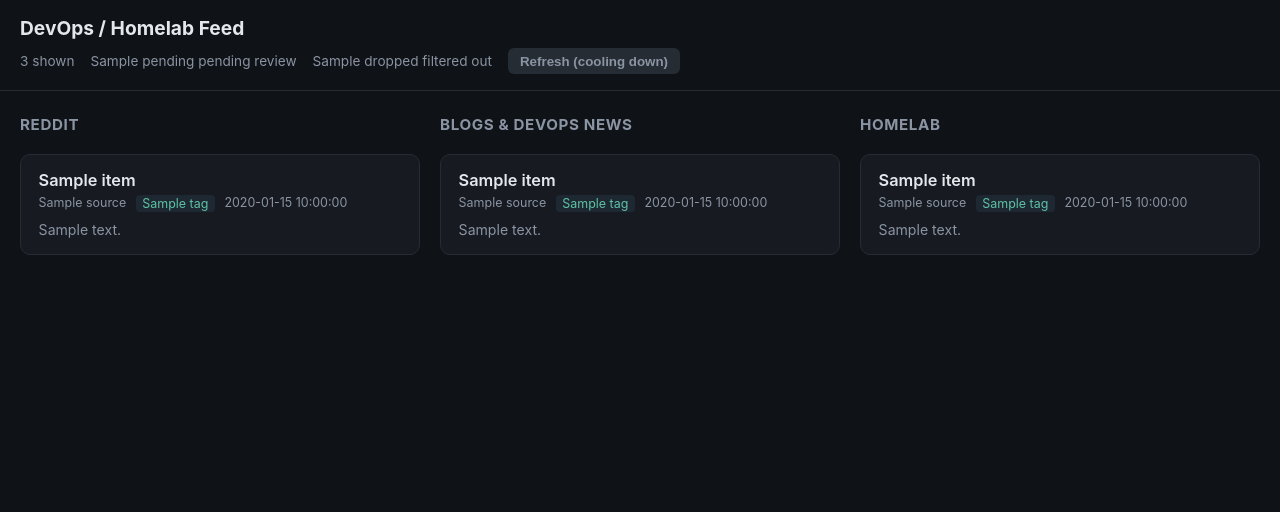
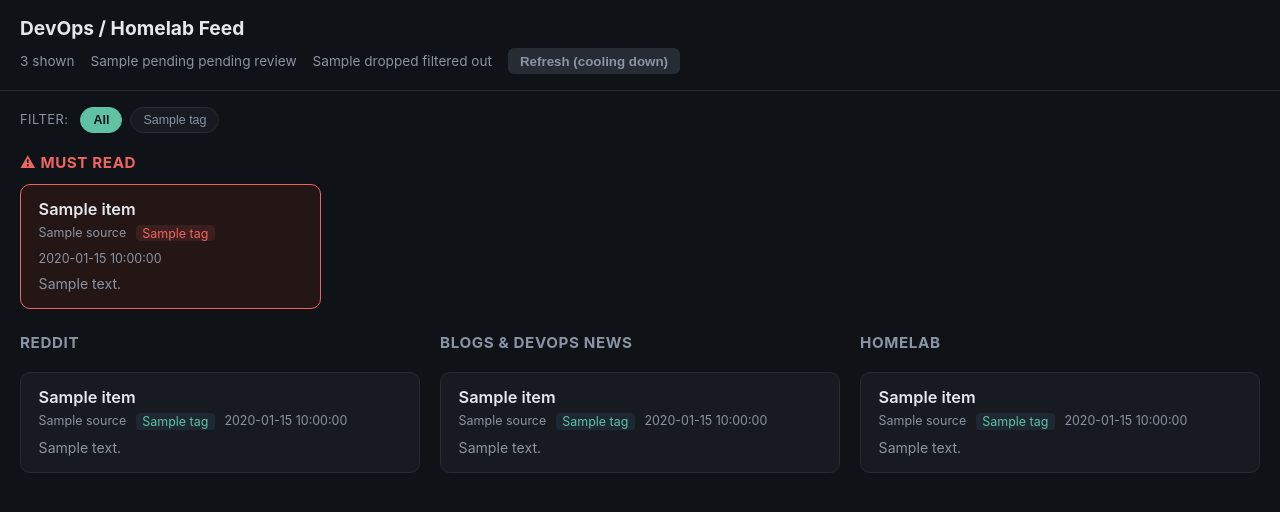
Before and after one commit to Revanito/devops-feed-curator, a FastAPI app: template app/templates/index.html in a window 1280 px wide. Shown: the top 512 px of the page. Run offline with FastAPI, Linux system fonts and the light colour scheme; the template is opened without the code that fills it: most values are stand-ins (such as "Sample title", 1, 10 or a date in 2020); parts of the project's set-up code (start-up, migrations or seed data) failed here and were passed over.

Commit message:
Broaden scope to IT-world news, add Must Read banner and tag filter
- sources.yaml: add BleepingComputer, The Register, Krebs on Security,
  SANS ISC, Microsoft Security Blog for admin-relevant IT news.
- classifier.py: keep major vendor/outage/security news (Microsoft,
  outages, breaches, big CVEs) alongside the existing homelab/DevOps
  scope; classifier now also flags rare, broadly-impactful incidents
  as critical (CrowdStrike-style outages, actively-exploited zero-days).
- db.py: add a critical column with a self-running migration so
  existing deployments upgrade cleanly with no manual steps.
- main.py/templates: surface critical items in a Must Read banner
  above the three columns, and add a client-side tag filter bar
  (multi-select pill buttons, no server round-trip).

```diff
--- a/app/classifier.py
+++ b/app/classifier.py
@@ -11,19 +11,32 @@ _TIMEOUT = httpx.Timeout(60.0)
 
 _SYSTEM_PROMPT = """You are a content filter for a personal IT/DevOps/homelab news feed.
 
-KEEP items that are substantively about: self-hosting, homelab builds, Docker/Kubernetes/containers,
-DevOps tooling and practices, CI/CD, Linux/sysadmin, networking, storage/NAS, observability,
-infrastructure-as-code, open-source server software, cloud/on-prem infra, security/hardening for the above.
+KEEP items that are substantively about:
+- self-hosting, homelab builds, Docker/Kubernetes/containers, DevOps tooling and practices, CI/CD,
+  Linux/sysadmin, networking, storage/NAS, observability, infrastructure-as-code, open-source server
+  software, cloud/on-prem infra, security/hardening for the above.
+- IT-admin-relevant world news: major vendor announcements and outages affecting sysadmins (Microsoft,
+  Windows Server, Active Directory, Entra ID/Azure, VMware/Broadcom, Google Workspace, AWS/Azure/GCP
+  outages), security incidents and breaches with operational impact (CrowdStrike-style outages, major
+  CVEs, ransomware campaigns, supply-chain compromises), and significant open-source/infra project news
+  (major CVEs or releases in Linux, nginx, OpenSSL, systemd, Docker, Kubernetes, etc).
 
 DROP items that are: "look at this deal / buy this laptop/GPU/router for $X" posts, product marketing
 or affiliate content, hardware reviews unrelated to running services (phones, consumer gadgets), memes,
-"what should I buy" / shopping-advice threads, off-topic career/salary chat, general tech news with no
-IT/DevOps/homelab substance, politics, and low-effort "look what I got in the mail" posts even if the
-item pictured is a server (no operational content).
+"what should I buy" / shopping-advice threads, off-topic career/salary chat, generic consumer tech news
+with no admin/operational substance (phone launches, gaming hardware, app store news), politics unrelated
+to IT operations, and low-effort "look what I got in the mail" posts even if the item pictured is a
+server (no operational content).
+
+Also flag "critical": true for items describing a major ongoing or recent incident with broad real-world
+impact that a sysadmin would want to know about immediately - widespread outages (cloud providers, major
+SaaS, CrowdStrike-style crashes), actively-exploited zero-days, major ransomware/breach events, or
+similarly big operational news. This should be rare - most kept items are critical: false. Routine
+releases, blog posts, and "how I built X" posts are never critical.
 
 Given a numbered list of items (title + short summary), respond with ONLY a JSON array, one object per
 item, in the same order, each shaped exactly like:
-{"i": <item number>, "keep": true|false, "tag": "<one short lowercase topic tag, e.g. docker, kubernetes, homelab, networking, storage, security, ci-cd, linux, news>"}
+{"i": <item number>, "keep": true|false, "critical": true|false, "tag": "<one short lowercase topic tag, e.g. docker, kubernetes, homelab, networking, storage, security, ci-cd, linux, microsoft, outage, news>"}
 
 No prose, no markdown fences, just the JSON array.
 """
@@ -37,7 +50,7 @@ def _build_user_prompt(batch: list) -> str:
     return "\n".join(lines)
 
 
-async def classify_batch(batch: list) -> dict[str, tuple[bool, str]]:
+async def classify_batch(batch: list) -> dict[str, tuple[bool, str, bool]]:
     if not batch:
         return {}
 
@@ -82,6 +95,7 @@ async def classify_batch(batch: list) -> dict[str, tuple[bool, str]]:
             continue
         item_id = batch[idx - 1]["id"]
         keep = bool(entry.get("keep", False))
+        critical = bool(entry.get("critical", False))
         tag = str(entry.get("tag", ""))[:30]
-        results[item_id] = (keep, tag)
+        results[item_id] = (keep, tag, critical)
     return results
--- a/app/db.py
+++ b/app/db.py
@@ -15,10 +15,17 @@ CREATE TABLE IF NOT EXISTS items (
     seen_at TEXT NOT NULL,
     classified INTEGER NOT NULL DEFAULT 0,
     keep INTEGER,
-    tag TEXT
+    tag TEXT,
+    critical INTEGER NOT NULL DEFAULT 0
 );
 CREATE INDEX IF NOT EXISTS idx_items_keep_published ON items (keep, published);
 """
+
+
+def _migrate(conn: sqlite3.Connection) -> None:
+    columns = {row["name"] for row in conn.execute("PRAGMA table_info(items)")}
+    if "critical" not in columns:
+        conn.execute("ALTER TABLE items ADD COLUMN critical INTEGER NOT NULL DEFAULT 0")
 
 
 @contextmanager
@@ -35,6 +42,7 @@ def get_conn():
 def init_db() -> None:
     with get_conn() as conn:
         conn.executescript(_SCHEMA)
+        _migrate(conn)
 
 
 def insert_new_items(items: list[dict]) -> int:
@@ -60,12 +68,12 @@ def get_unclassified(limit: int) -> list[sqlite3.Row]:
         ).fetchall()
 
 
-def apply_classifications(results: dict[str, tuple[bool, str]]) -> None:
+def apply_classifications(results: dict[str, tuple[bool, str, bool]]) -> None:
     with get_conn() as conn:
-        for item_id, (keep, tag) in results.items():
+        for item_id, (keep, tag, critical) in results.items():
             conn.execute(
-                "UPDATE items SET classified = 1, keep = ?, tag = ? WHERE id = ?",
-                (1 if keep else 0, tag, item_id),
+                "UPDATE items SET classified = 1, keep = ?, tag = ?, critical = ? WHERE id = ?",
+                (1 if keep else 0, tag, 1 if critical else 0, item_id),
             )
 
 
--- a/app/main.py
+++ b/app/main.py
@@ -81,8 +81,11 @@ def index(request: Request):
     items = db.get_curated(limit=300)
     stats = db.counts()
     reddit_items, blog_items, homelab_items = _split_columns(items)
+    must_read_items = [item for item in items if item["critical"]][:8]
+    all_tags = sorted({(item["tag"] or "").lower() for item in items if item["tag"]})
     return templates.TemplateResponse("index.html", {
         "request": request, "stats": stats, "refresh_available": _refresh_available(),
+        "must_read_items": must_read_items, "all_tags": all_tags,
         "reddit_items": reddit_items, "blog_items": blog_items, "homelab_items": homelab_items,
     })
 
--- a/app/static/style.css
+++ b/app/static/style.css
@@ -6,6 +6,8 @@
   --text: #e4e7eb;
   --muted: #8a94a3;
   --accent: #5ec2a3;
+  --critical: #ef6461;
+  --critical-bg: #241615;
 }
 
 * { box-sizing: border-box; }
@@ -56,6 +58,79 @@ header h1 {
   background: var(--border);
   color: var(--muted);
   cursor: not-allowed;
+}
+
+.filter-bar {
+  max-width: 1440px;
+  margin: 0 auto;
+  padding: 1rem 1.25rem 0;
+  display: flex;
+  align-items: center;
+  flex-wrap: wrap;
+  gap: 0.5rem;
+}
+
+.filter-label {
+  color: var(--muted);
+  font-size: 0.8rem;
+  text-transform: uppercase;
+  letter-spacing: 0.04em;
+  margin-right: 0.25rem;
+}
+
+.filter-tag {
+  background: var(--card);
+  border: 1px solid var(--border);
+  color: var(--muted);
+  border-radius: 999px;
+  padding: 0.3rem 0.75rem;
+  font-size: 0.78rem;
+  cursor: pointer;
+  transition: border-color 0.15s ease, color 0.15s ease;
+}
+
+.filter-tag:hover {
+  border-color: var(--accent);
+  color: var(--text);
+}
+
+.filter-tag.active {
+  background: var(--accent);
+  border-color: var(--accent);
+  color: #0f1216;
+  font-weight: 600;
+}
+
+.must-read-section {
+  max-width: 1440px;
+  margin: 0 auto;
+  padding: 1.25rem 1.25rem 0;
+}
+
+.must-read-section h2 {
+  margin: 0 0 0.75rem;
+  font-size: 0.95rem;
+  text-transform: uppercase;
+  letter-spacing: 0.04em;
+  color: var(--critical);
+}
+
+.must-read-grid {
+  display: grid;
+  grid-template-columns: repeat(auto-fill, minmax(280px, 1fr));
+  gap: 0.75rem;
+}
+
+.card.must-read {
+  background: var(--critical-bg);
+  border-color: var(--critical);
+}
+
+.card.must-read .title:hover { color: var(--critical); }
+
+.card.must-read .tag {
+  background: #3a1f1e;
+  color: var(--critical);
 }
 
 main.columns {
--- a/app/templates/index.html
+++ b/app/templates/index.html
@@ -21,8 +21,8 @@
   </div>
 </header>
 
-{% macro card(item) %}
-  <article class="card">
+{% macro card(item, must_read=false) %}
+  <article class="card{{ ' must-read' if must_read else '' }}" data-tag="{{ (item.tag or '')|lower }}">
     <a class="title" href="{{ item.link }}" target="_blank" rel="noopener">{{ item.title }}</a>
     <div class="meta">
       <span class="source">{{ item.source }}</span>
@@ -32,6 +32,25 @@
     {% if item.summary %}<p class="summary">{{ item.summary|striptags }}</p>{% endif %}
   </article>
 {% endmacro %}
+
+{% if all_tags %}
+<div class="filter-bar">
+  <span class="filter-label">Filter:</span>
+  <button type="button" class="filter-tag active" data-filter-tag="">All</button>
+  {% for tag in all_tags %}
+  <button type="button" class="filter-tag" data-filter-tag="{{ tag }}">{{ tag }}</button>
+  {% endfor %}
+</div>
+{% endif %}
+
+{% if must_read_items %}
+<section class="must-read-section">
+  <h2>⚠ Must Read</h2>
+  <div class="must-read-grid">
+    {% for item in must_read_items %}{{ card(item, must_read=true) }}{% endfor %}
+  </div>
+</section>
+{% endif %}
 
 <main class="columns">
   <section class="column">
@@ -52,5 +71,38 @@
     {% for item in homelab_items %}{{ card(item) }}{% endfor %}
   </section>
 </main>
+
+<script>
+  (function () {
+    var selected = new Set();
+    var buttons = document.querySelectorAll('.filter-tag');
+    var cards = document.querySelectorAll('.card');
+
+    function apply() {
+      buttons.forEach(function (btn) {
+        var tag = btn.dataset.filterTag;
+        btn.classList.toggle('active', tag === '' ? selected.size === 0 : selected.has(tag));
+      });
+      cards.forEach(function (card) {
+        var visible = selected.size === 0 || selected.has(card.dataset.tag);
+        card.style.display = visible ? '' : 'none';
+      });
+    }
+
+    buttons.forEach(function (btn) {
+      btn.addEventListener('click', function () {
+        var tag = btn.dataset.filterTag;
+        if (tag === '') {
+          selected.clear();
+        } else if (selected.has(tag)) {
+          selected.delete(tag);
+        } else {
+          selected.add(tag);
+        }
+        apply();
+      });
+    });
+  })();
+</script>
 </body>
 </html>
```
Also changed, not shown: app/sources.yaml (+12 -0 lines), README.md.
